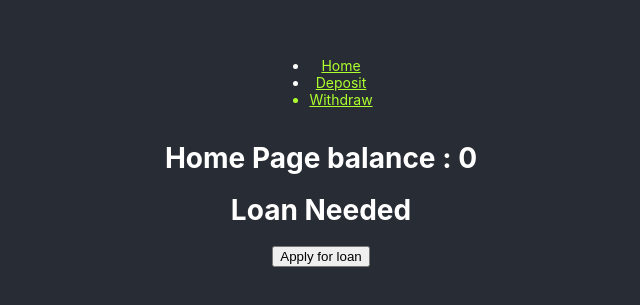
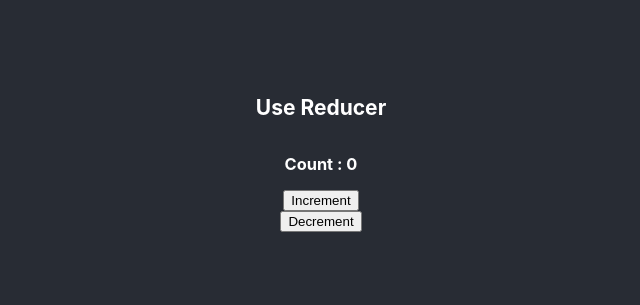
Before and after one commit to vprashant3/my-first-react-app, a React (Create React App) app: page / in a window 1280 px wide. Shown: the part 245-550 px from the top of the page, without its empty margins (319-959 px from the left). Built offline with nearby package versions, Linux system fonts and the light colour scheme.

Commit message:
useReducer Hook

```diff
--- a/src/App.js
+++ b/src/App.js
@@ -1,32 +1,34 @@
-import React from "react";
+import React, { useReducer } from "react";
 import "./App.scss";
-import { BrowserRouter, Route, NavLink } from "react-router-dom";
-import HomePage from "./pages/HomePage";
-import WithdrawPage from "./pages/Withdraw";
-import DespositPage from "./pages/Deposit"
 
+const initState = {
+  count : 0
+}
+
+function reducerFunction(state, aciton) {
+  switch(aciton.type) {
+  case "INCREMENT":
+    return {count : state.count + 1};
+  case "DECREMENT":
+    return {count : state.count - 1};
+  default :
+    return state;
+}
+
+}
 function App() {
+const [state, dispatch] = useReducer(reducerFunction, initState);
+
   return (
-    <BrowserRouter>
       <div className="App">
         <header className="App-header">
-          <ul>
-            <li>
-              <NavLink className="title" to="/">Home</NavLink>
-            </li>
-            <li>
-              <NavLink className="title" to="/deposit">Deposit</NavLink>
-            </li>
-            <li className="title">
-              <NavLink className="title" to="/withdraw">Withdraw</NavLink>
-            </li>
-          </ul>
-          <Route path="/" exact component={HomePage}></Route>
-          <Route path="/deposit" exact component={DespositPage}></Route>
-          <Route path="/withdraw" exact component={WithdrawPage}  ></Route>
-        </header>
+          <h2>Use Reducer</h2>
+          <h3>Count : {state.count}</h3>
+          <button onClick={() => dispatch({type : "INCREMENT"})}>Increment</button>
+          <button onClick={() => dispatch({type : "DECREMENT"})}>Decrement</button>
+
+          </header>
       </div>
-    </BrowserRouter>
   );
 }
 
```
